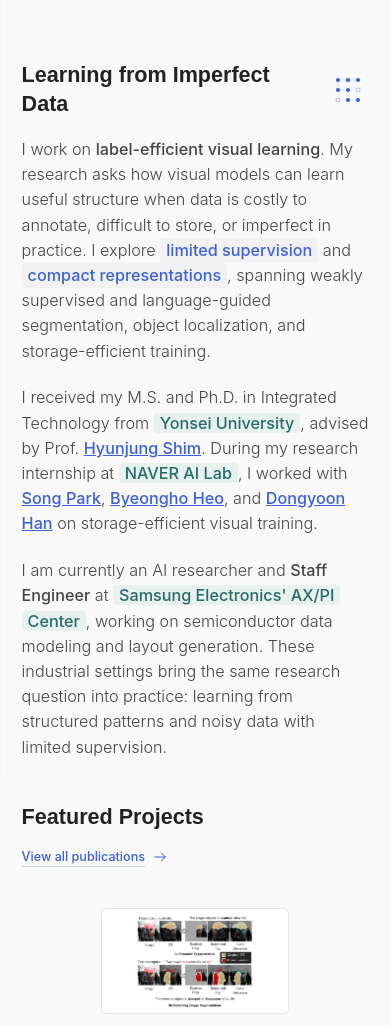
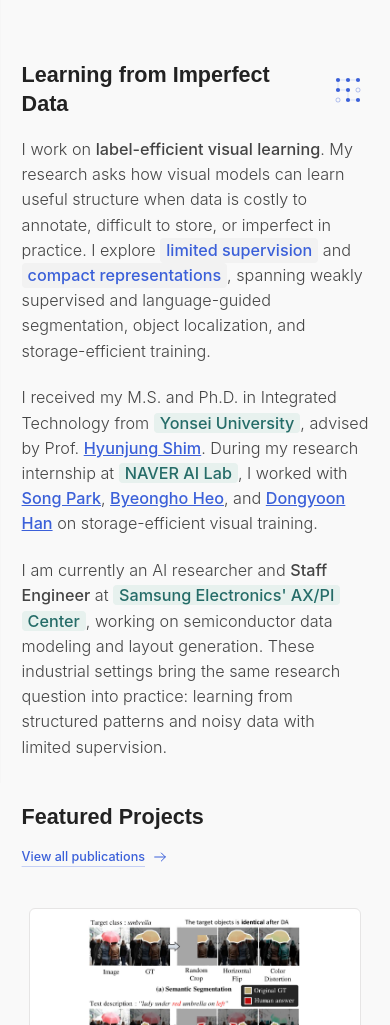
Before and after one commit to gaviotas/gaviotas.github.io, an Astro site: page / in a window 390 px wide. Shown: the part 61-1086 px from the top of the page. Built offline with nearby package versions, Linux system fonts and the light colour scheme; Astro itself is replaced by a stand-in of ours.

Commit message:
Fix featured project thumbnail sizing on mobile

```diff
--- a/src/components/HorizontalCard.astro
+++ b/src/components/HorizontalCard.astro
@@ -113,7 +113,8 @@
 )}
 
 <style>
-  .featured-preview { position: relative; display: block; width: 13rem; max-width: 100%; aspect-ratio: 16 / 9; overflow: hidden; background: #fff; border: 1px solid var(--border-color); border-radius: 6px; transition: border-color .2s ease-out; }
+  .featured-preview { position: relative; display: block; width: 100%; max-width: 100%; aspect-ratio: 16 / 9; overflow: hidden; background: #fff; border: 1px solid var(--border-color); border-radius: 6px; transition: border-color .2s ease-out; }
+  @media (min-width: 768px) { .featured-preview { width: 13rem; } }
   :global([data-theme='profile-dark']) .featured-preview { border-color: #89909c; }
   .featured-preview-image { position: absolute; inset: .25rem; display: block; width: calc(100% - .5rem); height: calc(100% - .5rem); object-fit: contain; }
   .featured-preview:hover, .featured-preview:focus-visible { border-color: var(--accent-color); }
```
Also changed, not shown: DESIGN.md (+2 -0 lines).
